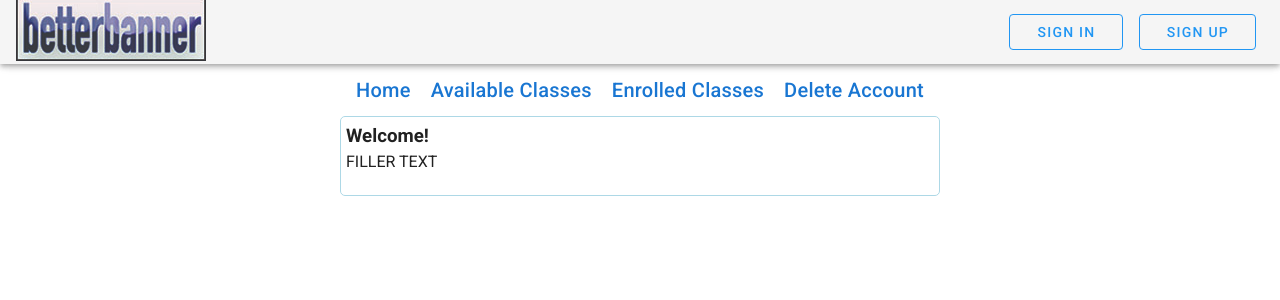
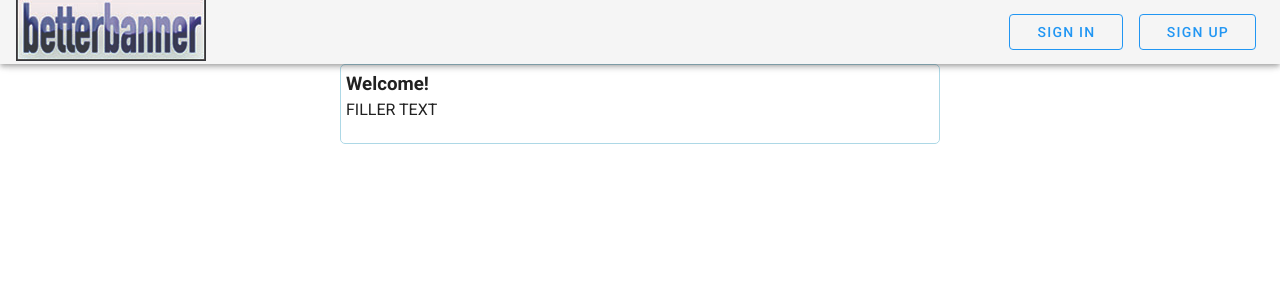
Before and after one commit to astevens8182/Betterbannerv1, a Vue app: page / in a window 1280 px wide. Shown: the top 300 px of the page. Built offline with nearby package versions, Linux system fonts and the light colour scheme; no server answers.

Commit message:
Update Home.vue

```diff
--- a/src/components/Home.vue
+++ b/src/components/Home.vue
@@ -1,14 +1,7 @@
 <template>
 <div>
 
-  <div>
-      <nav>
-          <a class="title" @click="goHome">Home</a>
-          <a class="title" @click="goAClasses">Available Classes</a>
-          <a class="title" @click="goEClasses">Enrolled Classes</a>
-          <a class="title" >Delete Account</a>
-      </nav>
-  </div>
+
 
   <div id="content">
     <h3>Welcome!</h3>
```
